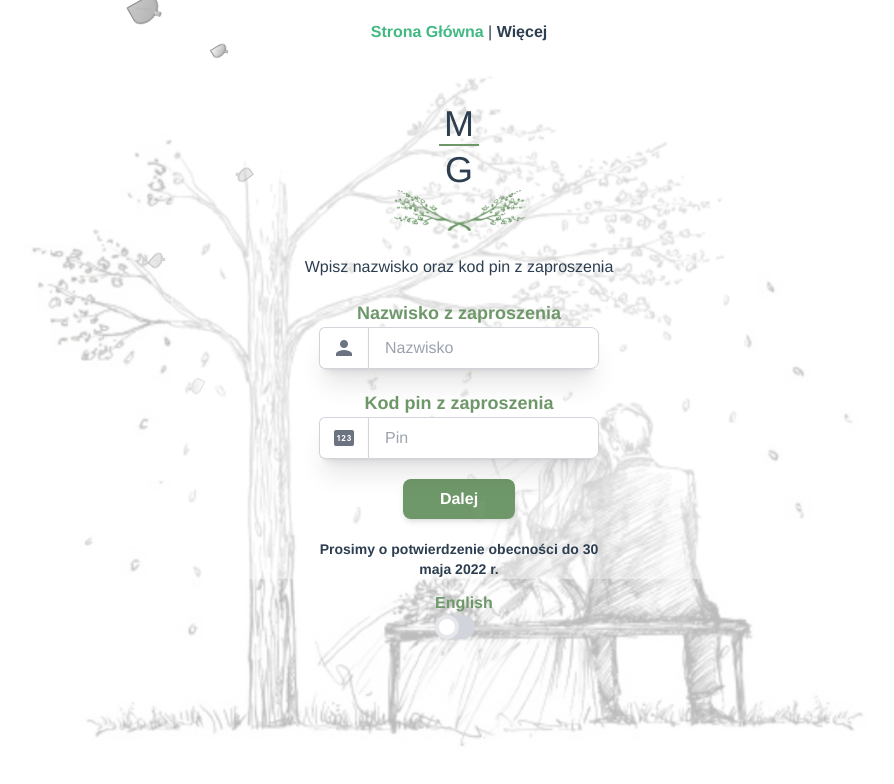
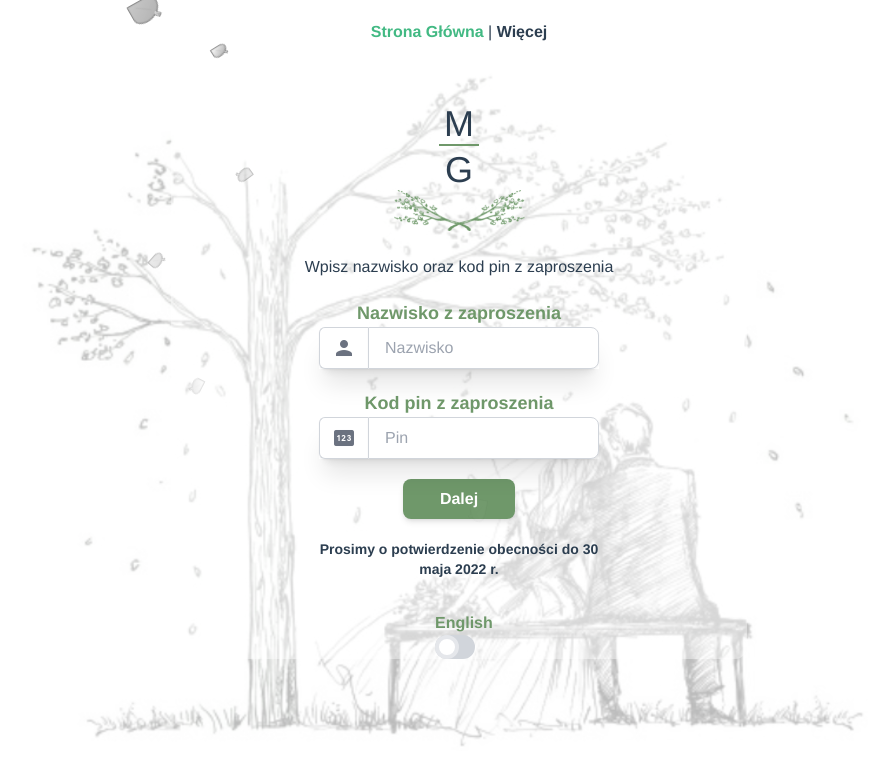
Before and after one commit to Gabby995/wedding_rsvp, a Vue app: page / in a window 1280 px wide. Shown: the top 784 px of the page, without its empty margins (181-1075 px from the left). Built offline with nearby package versions, Linux system fonts and the light colour scheme.

Commit message:
Toggle moved to a better position

```diff
--- a/src/App.vue
+++ b/src/App.vue
@@ -13,8 +13,7 @@
   >
     <FallingLeaves></FallingLeaves>
     <router-view />
-  </div>
-  <div id="footer" class="flex justify-center gap-x-2 pt-3 bottom-0 w-full">
+    <div id="footer" class="flex justify-center gap-x-2 bottom-0 pt-3 w-full">
       <div class="relative inline-block w-10 mr-2 align-middle select-none">
         <span class="text-green font-semibold">
           <span v-if="polish">English</span>
@@ -32,6 +31,7 @@
           class="block overflow-hidden h-6 rounded-full bg-gray-300 cursor-pointer"
         >
         </label>
+      </div>
     </div>
   </div>
 </template>
```
Lines whose indentation alone changed are shown as unchanged.
